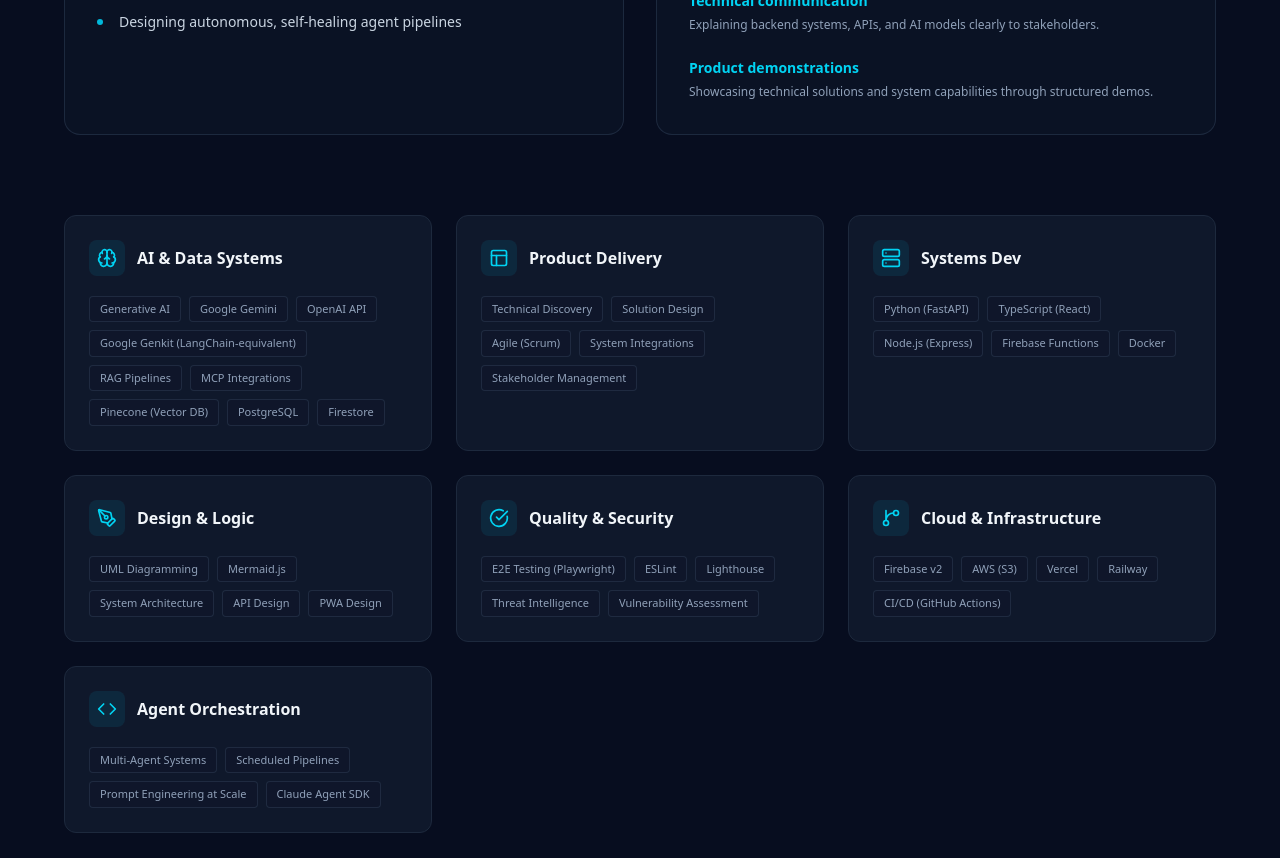
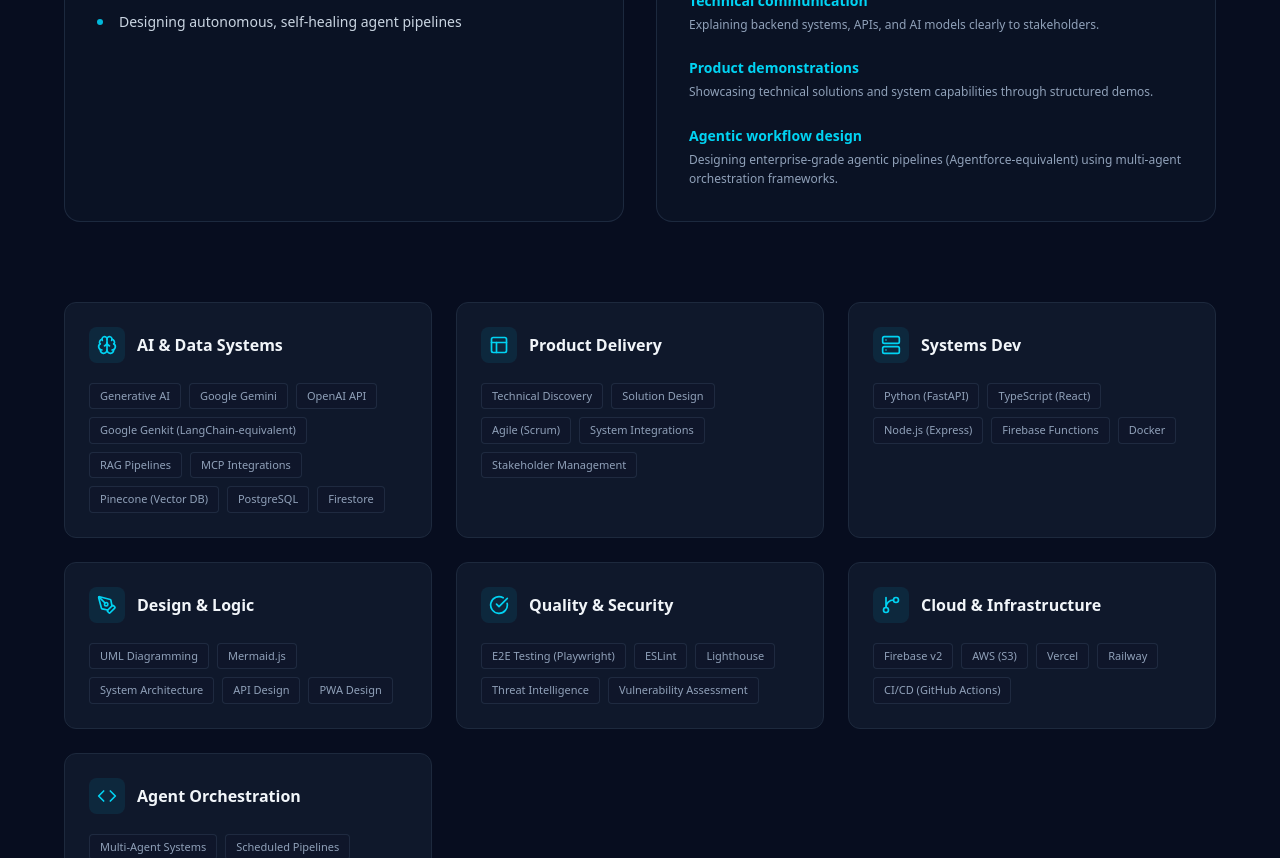
Before and after one commit to TolulopeBabajide/portfolio-website, a React (Vite) app: page / in a window 1280 px wide. Shown: the part 3740-4598 px from the top of the page. Built offline with nearby package versions, Linux system fonts and the light colour scheme.

Commit message:
feat(M-15): add Agentforce-equivalent agentic workflow design to Solutions Engineering

```diff
--- a/src/components/Skills.jsx
+++ b/src/components/Skills.jsx
@@ -28,7 +28,8 @@
             { label: "Technical discovery", detail: "Understanding user problems and system requirements." },
             { label: "Solution design", detail: "Mapping business needs to AI-powered workflows and system architectures." },
             { label: "Technical communication", detail: "Explaining backend systems, APIs, and AI models clearly to stakeholders." },
-            { label: "Product demonstrations", detail: "Showcasing technical solutions and system capabilities through structured demos." }
+            { label: "Product demonstrations", detail: "Showcasing technical solutions and system capabilities through structured demos." },
+            { label: "Agentic workflow design", detail: "Designing enterprise-grade agentic pipelines (Agentforce-equivalent) using multi-agent orchestration frameworks." }
         ]
     }
 ]
```
